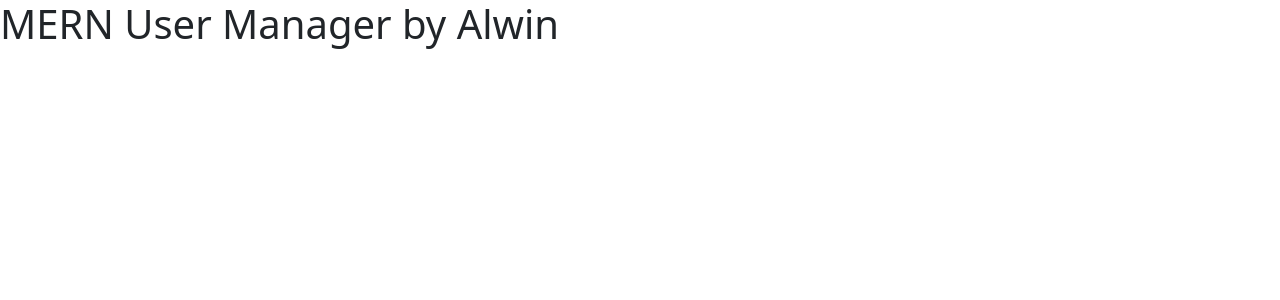
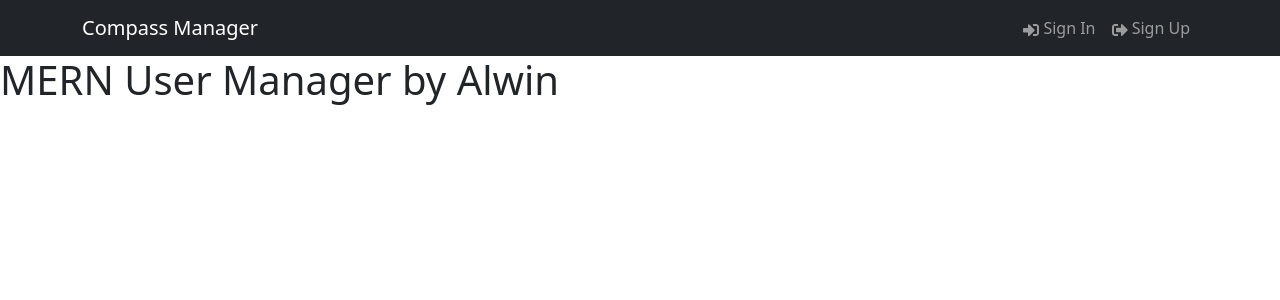
Before and after one commit to sini0707/MernAuth, a React (Vite) app in the folder frontend/: page / in a window 1280 px wide. Shown: the top 300 px of the page. Built offline with nearby package versions, Linux system fonts and the light colour scheme.

Commit message:
Header component configured

```diff
--- a/frontend/src/App.jsx
+++ b/frontend/src/App.jsx
@@ -1,3 +1,5 @@
+import Header from "./components/Header";
+
 
 
 export const App = () => {
@@ -6,6 +8,7 @@
 
     <>
 
+      <Header/>
       <h1>MERN User Manager by Alwin</h1>
 
     </>
--- /dev/null
+++ b/frontend/src/components/Header.jsx
@@ -0,0 +1,27 @@
+import { Navbar, Nav, Container } from 'react-bootstrap';
+import { FaSignInAlt, FaSignOutAlt } from 'react-icons/fa';
+
+const Header = () => {
+  return (
+    <header>
+      <Navbar bg='dark' variant='dark' expand='lg' collapseOnSelect>
+        <Container>
+          <Navbar.Brand href='/'>Compass Manager</Navbar.Brand>
+          <Navbar.Toggle aria-controls='basic-navbar-nav' />
+          <Navbar.Collapse id='basic-navbar-nav'>
+            <Nav className='ms-auto'>
+              <Nav.Link href='/login'>
+                <FaSignInAlt /> Sign In
+              </Nav.Link>
+              <Nav.Link href='/register'>
+                <FaSignOutAlt /> Sign Up
+              </Nav.Link>
+            </Nav>
+          </Navbar.Collapse>
+        </Container>
+      </Navbar>
+    </header>
+  );
+};
+
+export default Header;
```
